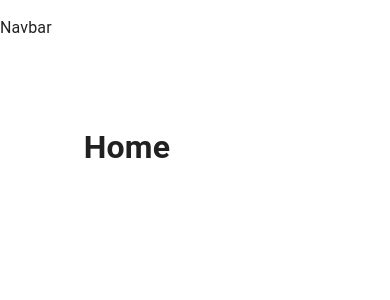
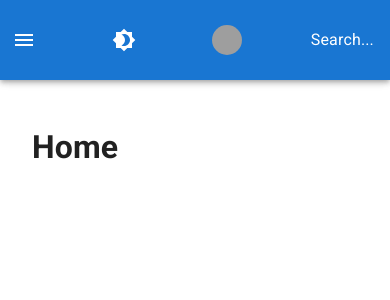
Before and after one commit to Britishexchangestudent/filmer_BXS, a React (Create React App) app: page / in a window 390 px wide. Shown: the top 300 px of the page. Built offline with nearby package versions, Linux system fonts and the light colour scheme; grey boxes are pictures that could not be loaded.

Commit message:
navbar setups

```diff
--- a/public/index.html
+++ b/public/index.html
@@ -11,6 +11,11 @@
     />
     <link rel="apple-touch-icon" href="%PUBLIC_URL%/logo192.png" />
     <link rel="manifest" href="%PUBLIC_URL%/manifest.json" />
+    <link
+  rel="stylesheet"
+  href="https://fonts.googleapis.com/css?family=Roboto:300,400,500,700&display=swap"
+/>
+
     <title>Filmer</title>
   </head>
   <body>
--- a/src/components/Navbar/Navbar.jsx
+++ b/src/components/Navbar/Navbar.jsx
@@ -1,9 +1,46 @@
+/* eslint-disable import/no-named-as-default */
+/* eslint-disable import/no-named-as-default-member */
+/* eslint-disable no-unused-vars */
+import { Button, IconButton, Toolbar, Avatar, Drawer, AppBar, useMediaQuery } from '@mui/material'
 import React from 'react'
+import { Menu, AccountCircle, Brightness4, Brightness7 } from '@mui/icons-material'
+import { Link } from 'react-router-dom'
+import { useTheme } from '@mui/material/styles';
+import useStyles from './styles';
 
 function Navbar() {
+  const classes = useStyles();
+  const isMobile = useMediaQuery('(max-width:600px)');
+  const theme = useTheme()
+  const isAuthenticated = true;
     return (
       <div>
-        <p>Navbar</p>
+        <AppBar position="fixed">
+          <Toolbar className={classes.toolbar}>
+            {isMobile && (
+              <IconButton color="inherit" edge="start" style={{ outline: 'none' }} onClick={() => {}} className={classes.menuButton}>
+                <Menu />
+              </IconButton>
+            )}
+            <IconButton color="inherit" sx={{ ml: 1 }} onClick={() => {}}>
+              {theme.palette.mode === 'dark' ? <Brightness7 /> : <Brightness4 />}
+            </IconButton>
+            {!isMobile && 'Search...'}
+            <div>
+              {!isAuthenticated ? (
+                <Button color="inherit" onClick={() => {}}>
+                  Login &nbsp; <AccountCircle />
+                </Button>
+                ) : (
+                  <Button color="inherit" onClick={() => {}} component={Link} to="/profile/:id" className={classes.linkButton}>
+                    {!isMobile && <>My Movies &nbsp;</>}
+                    <Avatar style={{ width: 30, height: 30 }} alt="profile" src="https://encrypted-tbn0.gstatic.com/images?q=tbn:ANd9GcQHUndSzxcF1UbSXX3bVILVaUbSIhoc_GEA8g&usqp=CAU" />
+                  </Button>
+                )}
+            </div>
+            {isMobile && 'Search...'}
+          </Toolbar>
+        </AppBar>
       </div>
     )
 }
--- /dev/null
+++ b/src/components/Navbar/styles.js
@@ -0,0 +1,20 @@
+import { makeStyles } from '@mui/styles';
+
+export default makeStyles((theme) => ({
+    toolbar: {
+        height: '80px',
+        display: 'flex',
+        justifyContent: 'space-between',
+        marginLeft: '240px',
+        [theme.breakpoints.down('sm')]: {
+            marginLeft: 0,
+            flexWrap: 'wrap',
+      },
+    },
+    menuButton: {
+        marginRight: theme.spacing(2),
+        [theme.breakpoints.up('sm')]: {
+              display: 'none',
+        },
+    },
+}));
--- a/src/index.js
+++ b/src/index.js
@@ -1,7 +1,20 @@
+/* eslint-disable import/no-named-as-default */
+/* eslint-disable import/no-named-as-default-member */
 import React from 'react';
-import ReactDOM from 'react-dom';
+import ReactDOM from 'react-dom/client';
 
 import { BrowserRouter as Router } from 'react-router-dom';
+import { createTheme, ThemeProvider } from '@mui/material/styles'
 import App from './components/App';
 
-ReactDOM.render(<Router><App /></Router>, document.getElementById('root'));
+const theme = createTheme({})
+
+const root = ReactDOM.createRoot(
+   document.getElementById('root'),
+);
+
+root.render(
+  <ThemeProvider theme={theme}>
+    <Router><App /></Router>
+  </ThemeProvider>,
+);
```
